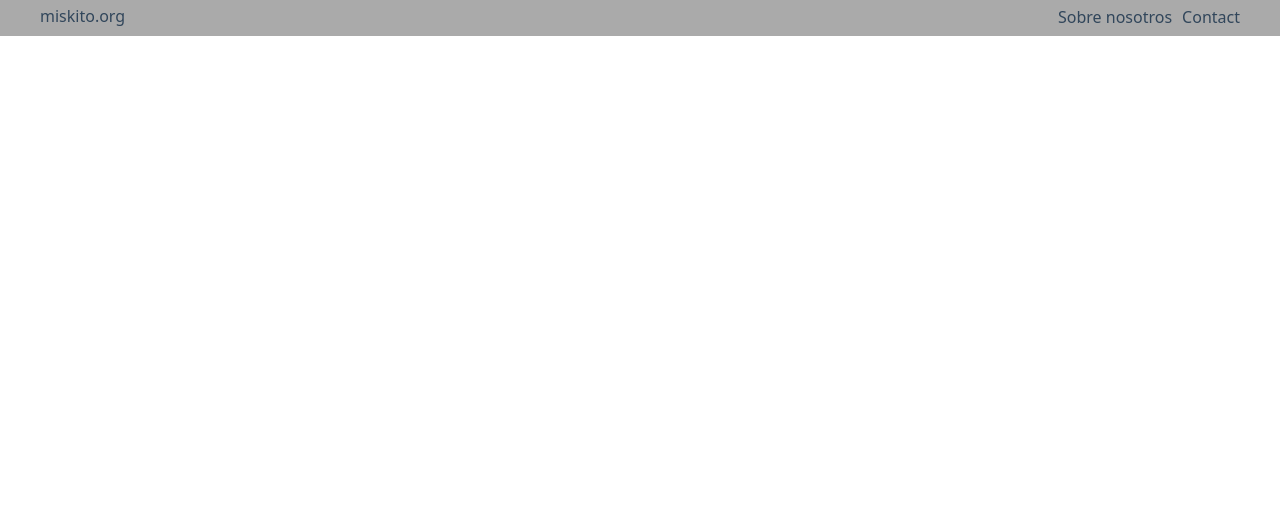
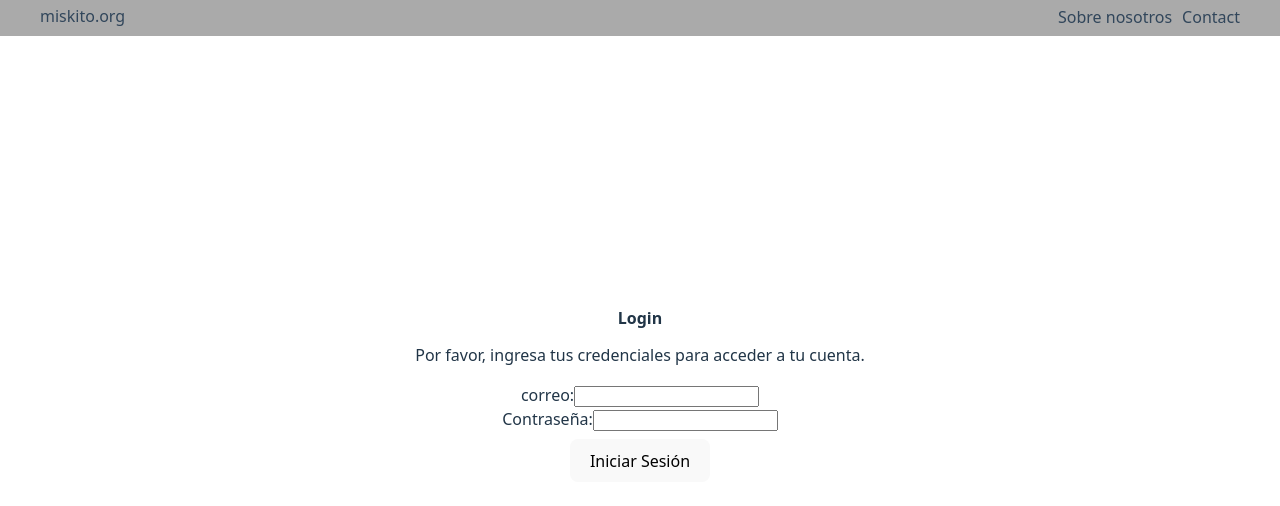
Before and after one commit to masomi79/miskitoapp, a Vue app in the folder miskitoapp-front/: page /login in a window 1280 px wide. Shown: the top 506 px of the page. Built offline with nearby package versions, Linux system fonts and the light colour scheme.

Commit message:
user authorization

```diff
--- a/miskitoapp-front/src/router/index.js
+++ b/miskitoapp-front/src/router/index.js
@@ -4,6 +4,8 @@ import WordDetail from '../components/WordDetail.vue'
 import AboutView from '../views/AboutView.vue'
 import UserRegisterView from '../views/UserRegisterView.vue'
 import MyPageView from '../views/MyPageView.vue'
+import LoginView from '../views/LoginView.vue'
+import LogoutView from '../views/LogoutView.vue'
 
 const routes = [
   { path: '/', component: WordSearch },
@@ -11,6 +13,8 @@ const routes = [
   { path: '/about', name: 'About', component: AboutView, },
   { path: '/register', component: UserRegisterView },
   { path: '/mypage', component: MyPageView},
+  { path: '/login', component: LoginView, name: 'Login' },
+  { path: '/logout', component: LogoutView, name: 'Logout' },
 ]
 
 const router = createRouter({
--- /dev/null
+++ b/miskitoapp-front/src/views/LoginView.vue
@@ -0,0 +1,56 @@
+<template>
+    <h1>Login</h1>
+    <p>Por favor, ingresa tus credenciales para acceder a tu cuenta.</p>
+    <form @submit.prevent="handleLogin">
+        <div>
+            <label for="username">correo:</label>
+            <input type="text" id="username" v-model="username" required />
+        </div>
+        <div>
+            <label for="password">Contraseña:</label>
+            <input type="password" id="password" v-model="password" required />
+        </div>
+        <button type="submit">Iniciar Sesión</button>
+    </form>
+</template>
+<script>
+export default{
+    data() {
+        return {
+            username: '',
+            password: ''
+        };
+    },
+    methods: {
+        async handleLogin() {
+            try {
+                const res = await fetch("http://localhost:8000/auth/login", {
+                    method: "POST",
+                    headers: {
+                        "Content-Type": "application/x-www-form-urlencoded",
+                    },
+                    body: new URLSearchParams({
+                        username: this.username,
+                        password: this.password,
+                    }),
+                });
+                const result = await res.json();
+                if (res.ok) {
+                    // JWTトークンをlocalStorageに保存
+                    localStorage.setItem("access_token", result.access_token);
+                    alert("ログイン成功");
+                    // 必要ならルート遷移
+                    this.$router.push("/mypage");
+                } else {
+                    alert(result.detail || "ログイン失敗");
+                }
+            } catch (e) {
+                alert("通信エラー");
+            }
+        }
+    },
+    mounted() {
+        console.log('LoginView mounted');
+    }
+}
+</script>
--- /dev/null
+++ b/miskitoapp-front/src/views/LogoutView.vue
@@ -0,0 +1,23 @@
+<template>
+    <div>
+        <h1>Logout</h1>
+        <p>Has cerrado sesión exitosamente.</p>
+        <button @click="redirectToLogin">Volver a la página de inicio de sesión</button>
+    </div>
+</template>
+
+<script>
+    export default {
+        name: 'LogoutView',
+        methods: {
+            redirectToLogin() {
+                // Redirige al usuario a la página de inicio de sesión
+                this.$router.push({ name: 'Login' });
+            }
+        },
+        mounted() {
+            // Aquí podrías agregar lógica para limpiar el estado del usuario, si es necesario
+            localStorage.removeItem('access_token'); // Elimina el token de acceso
+        }
+    };
+</script>
--- a/miskitoapp-front/src/views/MyPageView.vue
+++ b/miskitoapp-front/src/views/MyPageView.vue
@@ -1,10 +1,40 @@
 <template>
     <h1>Inicio</h1>
+    <a href="/logout">logout</a>
 </template>
 <script>
     export default{
-        mounted() {
-    console.log('thisis my page');
+        async mounted() {
+            console.log('thisis my page');
+            const token = localStorage.getItem("access_token");
+            if (!token) {
+                alert("No estás autenticado. Por favor, inicia sesión.");
+                this.$router.push("/login");
+            }
+            try {
+                const res = await fetch("http://localhost:8000/mypage", {
+                    method: "GET",
+                    headers: { Authorization: `Bearer ${token}` }
+                });
+                if (!res.ok) {
+                    const error = await res.json();
+                    alert(error.detail || "Error al acceder a la página");
+                    this.$router.push("/login");
+                }
+            } catch (e) {
+                alert("Error de red o servidor");
+                this.$router.push("/login");
+            }
         }
     }
 </script>
+<style>
+    .my-page-wrapper {
+        max-width: 800px;
+        margin: 0 auto;
+        padding: 20px;
+    }
+    h1{
+        font-size: inherit;
+    }
+</style>
```
Also changed, not shown: 1 other file (tests, documents, lock files or other folders).
